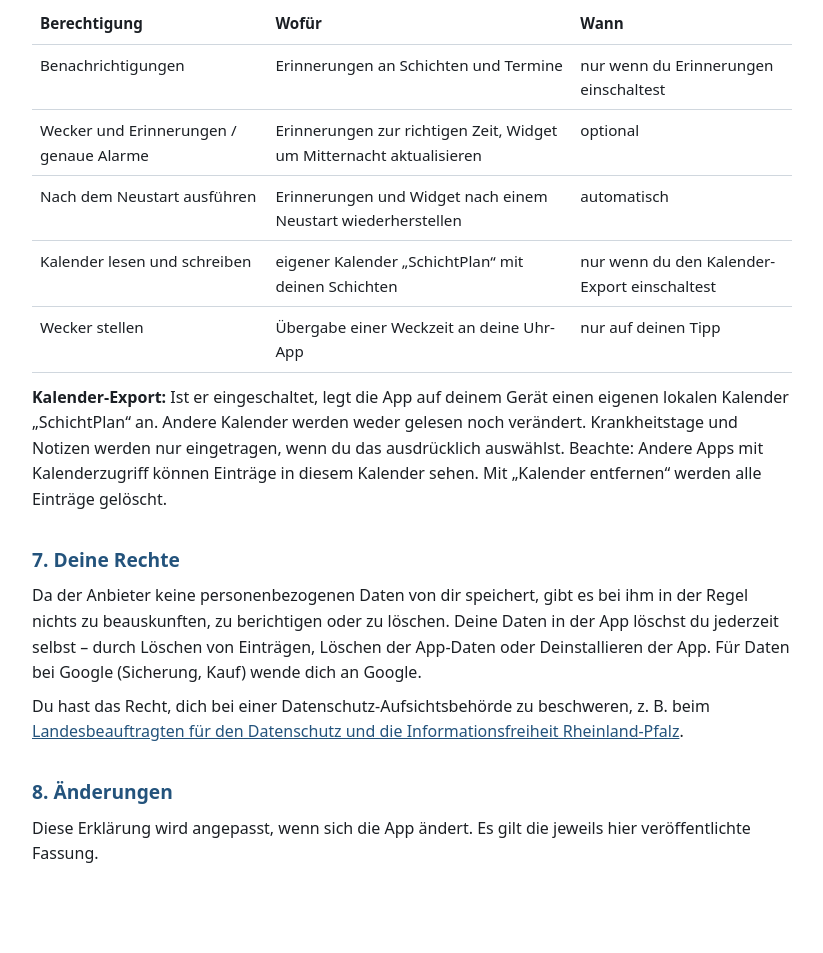
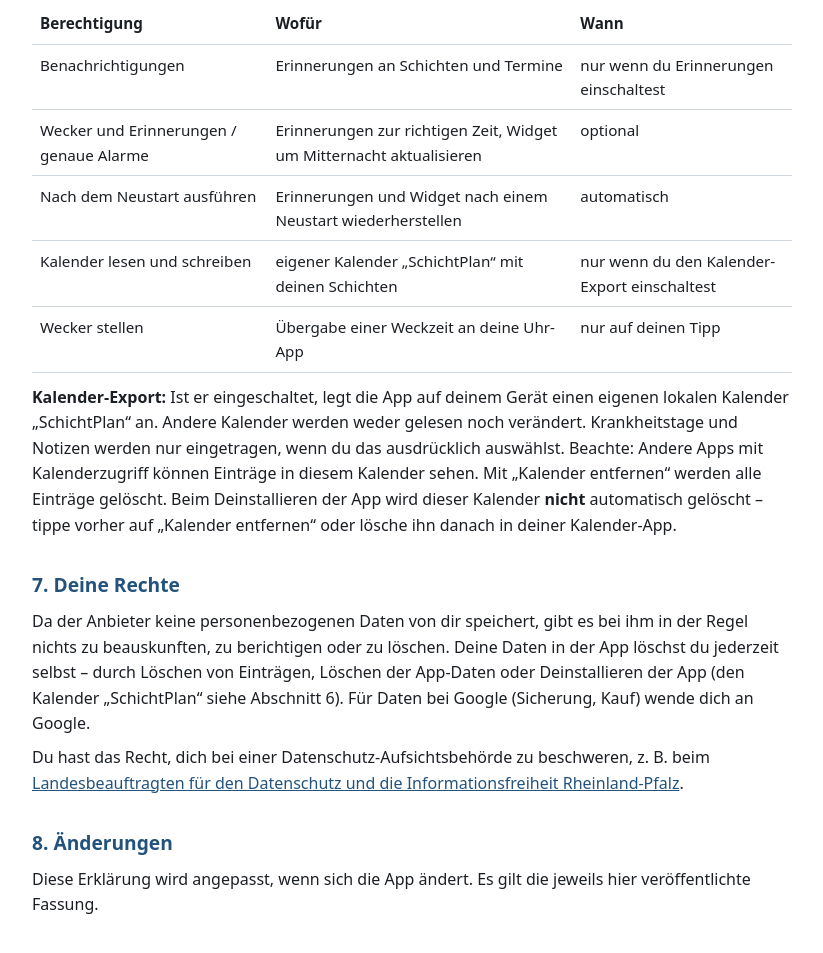
Before and after one commit to sparkysx/schichtplan-datenschutz, a plain HTML site: page index.html in a window 1280 px wide. Shown: the part 1023-1976 px from the top of the page, without its empty margins (228-1051 px from the left). Drawn offline with Linux system fonts and the light colour scheme.

Commit message:
Hinweis: Kalender SchichtPlan bleibt nach Deinstallation bestehen
Co-Authored-By: Claude Opus 5.5 <noreply@anthropic.com>

```diff
--- a/index.html
+++ b/index.html
@@ -24,7 +24,7 @@
 <body>
 <main>
 <h1>Datenschutzerklärung</h1>
-<p class="muted">für die Android-App „SchichtPlan – Schichtkalender“ · Stand: 10. Oktober 2026</p>
+<p class="muted">für die Android-App „SchichtPlan – Schichtkalender“ · Stand: 11. Oktober 2026</p>
 
 <h2>1. Verantwortlicher</h2>
 <address>
@@ -66,12 +66,13 @@ Rechtsgrundlage ist die Vertragserfüllung (Art. 6 Abs. 1 lit. b DSGVO).</p>
 </table>
 <p><strong>Kalender-Export:</strong> Ist er eingeschaltet, legt die App auf deinem Gerät einen eigenen lokalen Kalender „SchichtPlan“ an.
 Andere Kalender werden weder gelesen noch verändert. Krankheitstage und Notizen werden nur eingetragen, wenn du das ausdrücklich auswählst.
-Beachte: Andere Apps mit Kalenderzugriff können Einträge in diesem Kalender sehen. Mit „Kalender entfernen“ werden alle Einträge gelöscht.</p>
+Beachte: Andere Apps mit Kalenderzugriff können Einträge in diesem Kalender sehen. Mit „Kalender entfernen“ werden alle Einträge gelöscht.
+Beim Deinstallieren der App wird dieser Kalender <strong>nicht</strong> automatisch gelöscht – tippe vorher auf „Kalender entfernen“ oder lösche ihn danach in deiner Kalender-App.</p>
 
 <h2>7. Deine Rechte</h2>
 <p>Da der Anbieter keine personenbezogenen Daten von dir speichert, gibt es bei ihm in der Regel nichts zu beauskunften, zu berichtigen
 oder zu löschen. Deine Daten in der App löschst du jederzeit selbst – durch Löschen von Einträgen, Löschen der App-Daten oder
-Deinstallieren der App. Für Daten bei Google (Sicherung, Kauf) wende dich an Google.</p>
+Deinstallieren der App (den Kalender „SchichtPlan“ siehe Abschnitt 6). Für Daten bei Google (Sicherung, Kauf) wende dich an Google.</p>
 <p>Du hast das Recht, dich bei einer Datenschutz-Aufsichtsbehörde zu beschweren, z. B. beim
 <a href="https://www.datenschutz.rlp.de">Landesbeauftragten für den Datenschutz und die Informationsfreiheit Rheinland-Pfalz</a>.</p>
 
```
